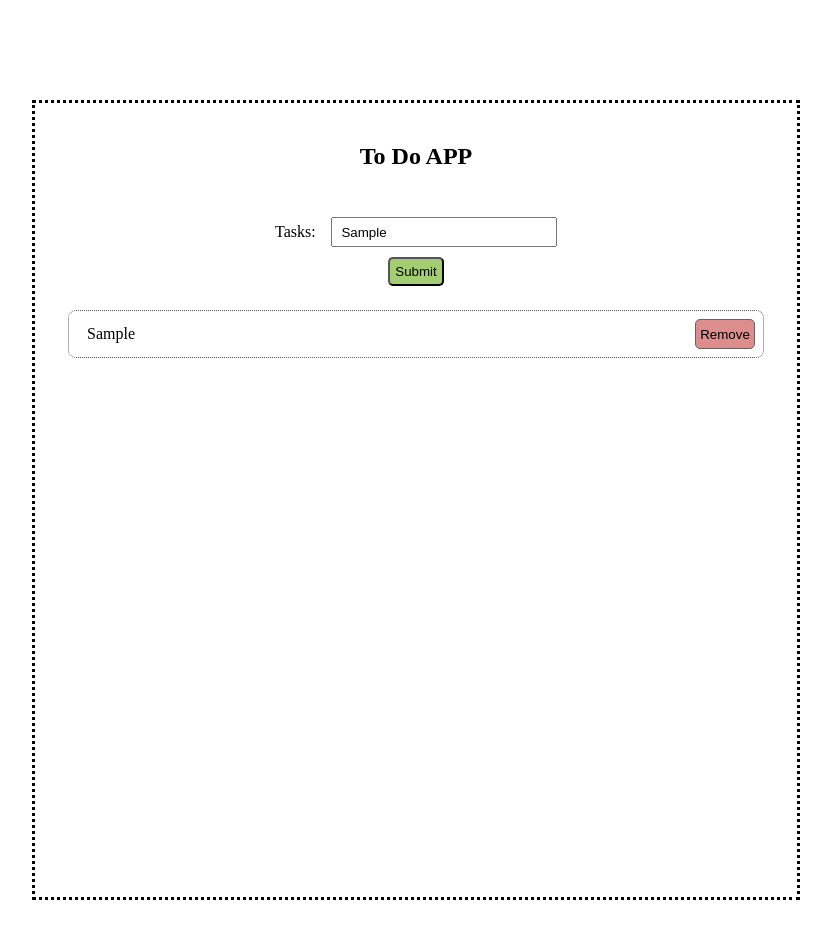
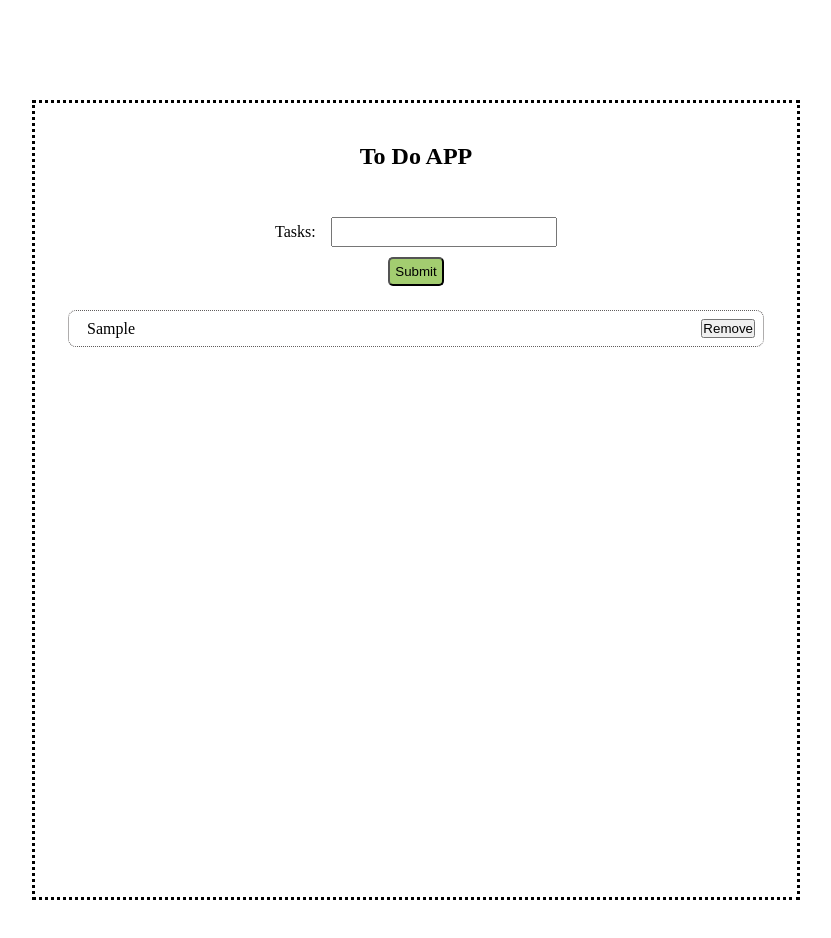
Before and after one commit to angkamilama/REACT-To-do-app, a React (Create React App) app: page / in a window 1280 px wide. Both pictures are taken after typing "Sample" into the empty fields and a click on the input 639 px from the left and 271 px from the top of the page. Shown: the top 938 px of the page, without its empty margins (224-1055 px from the left). Built offline with nearby package versions, Linux system fonts and the light colour scheme.

Commit message:
remove useref hook & edit each todo

```diff
--- a/src/App.js
+++ b/src/App.js
@@ -3,34 +3,34 @@ import { useState, useRef } from "react";
 import { FaRegTrashAlt } from "react-icons/fa";
 
 function App() {
+  const [inputValue, setInputValue] = useState("");
   const [todoTopic, setTodoTopic] = useState([]);
-
-  const inputRef = useRef(null);
 
   const handleSubmit = (e) => {
     e.preventDefault();
-    setTodoTopic((todoTopic) => [...todoTopic, inputRef.current.value]);
+    setTodoTopic((todoTopic) => [...todoTopic, inputValue]);
+    setInputValue("");
   };
-  const deleteTopic = (index) => {
+  const RemoveTopic = (index) => {
     const updatedTodoTopic = todoTopic.filter(
       (todo) => todoTopic.indexOf(todo) !== index
     );
     setTodoTopic(updatedTodoTopic);
   };
-  console.log(todoTopic);
+  console.log(inputValue, todoTopic);
 
   return (
     <div className="main-container">
       <h2>To Do APP</h2>
       <div className="container">
-        <form onSubmit={handleSubmit} className="form-container">
+        <form className="form-container" onSubmit={handleSubmit}>
           <label className="input-container">
             <p>Tasks:</p>
             <input
               name="myInput"
-              type="text"
-              ref={inputRef}
+              value={inputValue}
               className="input-box"
+              onChange={(e) => setInputValue(e.target.value)}
             />
           </label>
           <input type="submit" />
@@ -42,8 +42,8 @@ function App() {
                 <div className="topic" key={index}>
                   <div className="topic-heading">{list}</div>
                   <button
-                    className="topic-delete"
-                    onClick={() => deleteTopic(index)}
+                    className="RemoveTopic"
+                    onClick={() => RemoveTopic(index)}
                   >
                     Remove
                   </button>
```
Also changed, not shown: 1 other file (tests, documents, lock files or other folders).
